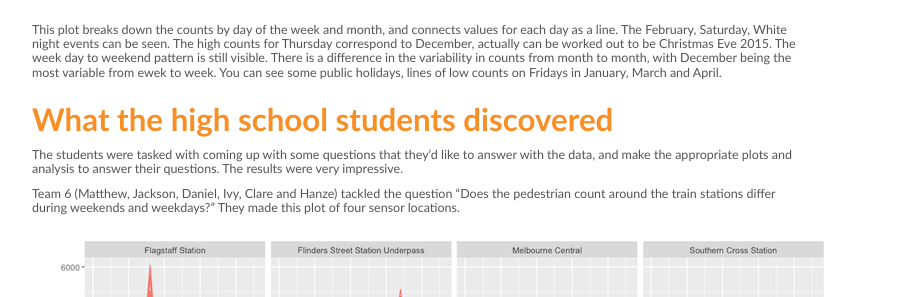
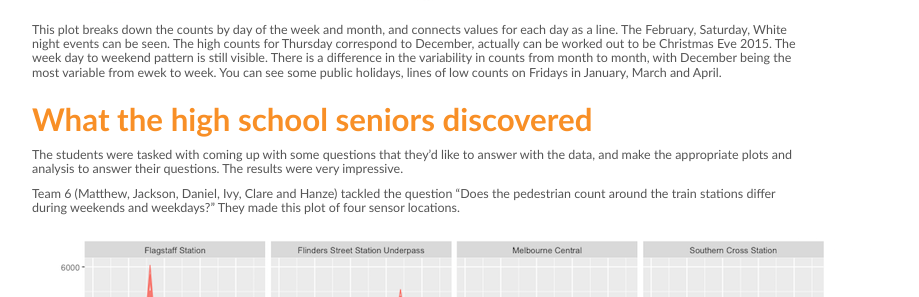
Before and after one commit to visiphilia/visiphilia.github.io, a Jekyll site: the page built from _posts/2016-04-03-big-data-challenge-day.md, in a window 1280 px wide. Shown: the part 3985-4282 px from the top of the page, without its empty margins (223-1142 px from the left). Built offline with Jekyll 4.4.1, drawn with Linux system fonts in a browser that asks for light colours; nearby versions of some CDN libraries; comment, search, counter and statistics services are not loaded.

Commit message:
cant fix it

```diff
--- a/_posts/2016-04-03-big-data-challenge-day.md
+++ b/_posts/2016-04-03-big-data-challenge-day.md
@@ -74,7 +74,7 @@
 
 This plot breaks down the counts by day of the week and month, and connects values for each day as a line. The February, Saturday, White night events can be seen. The high counts for Thursday correspond to December, actually can be worked out to be Christmas Eve 2015. The week day to weekend pattern is still visible. There is a difference in the variability in counts from month to month, with December being the most variable from ewek to week. You can see some public holidays, lines of low counts on Fridays in January, March and April.
 
-## What the high school students discovered
+## What the high school seniors discovered
 
 The students were tasked with coming up with some questions that they'd like to answer with the data, and make the appropriate plots and analysis to answer their questions. The results were very impressive.
 
--- a/css/blogstyle.css
+++ b/css/blogstyle.css
@@ -144,9 +144,9 @@
 code {
     margin: 10px 10px 0px 0px;
     text-align: left;
-    overflow: pre;
+    overflow: auto;
     font: 0.9em/0.7em 'courier new', monospace;
-    white-space: pre;
+  /* white-space: pre; */
     background: #FCFCF9;
     color: #336699;
 }
```
